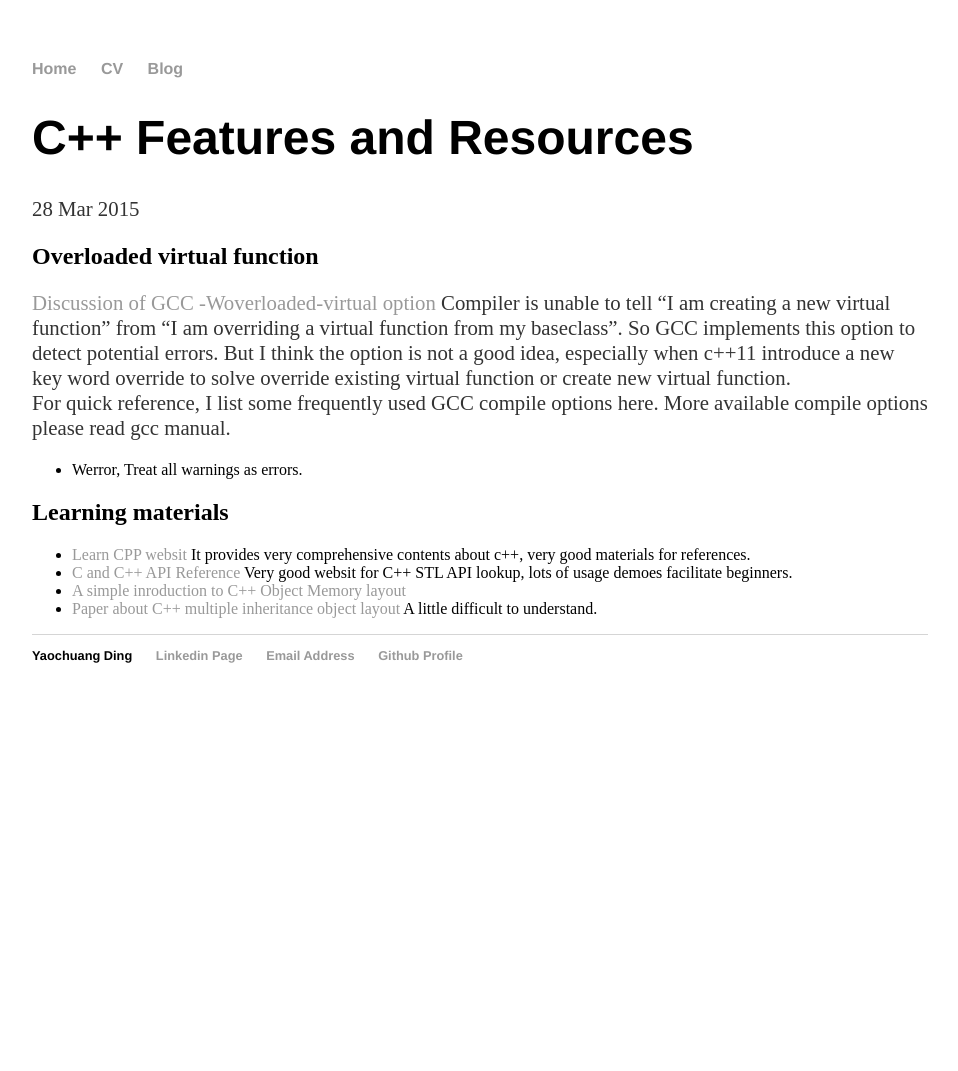
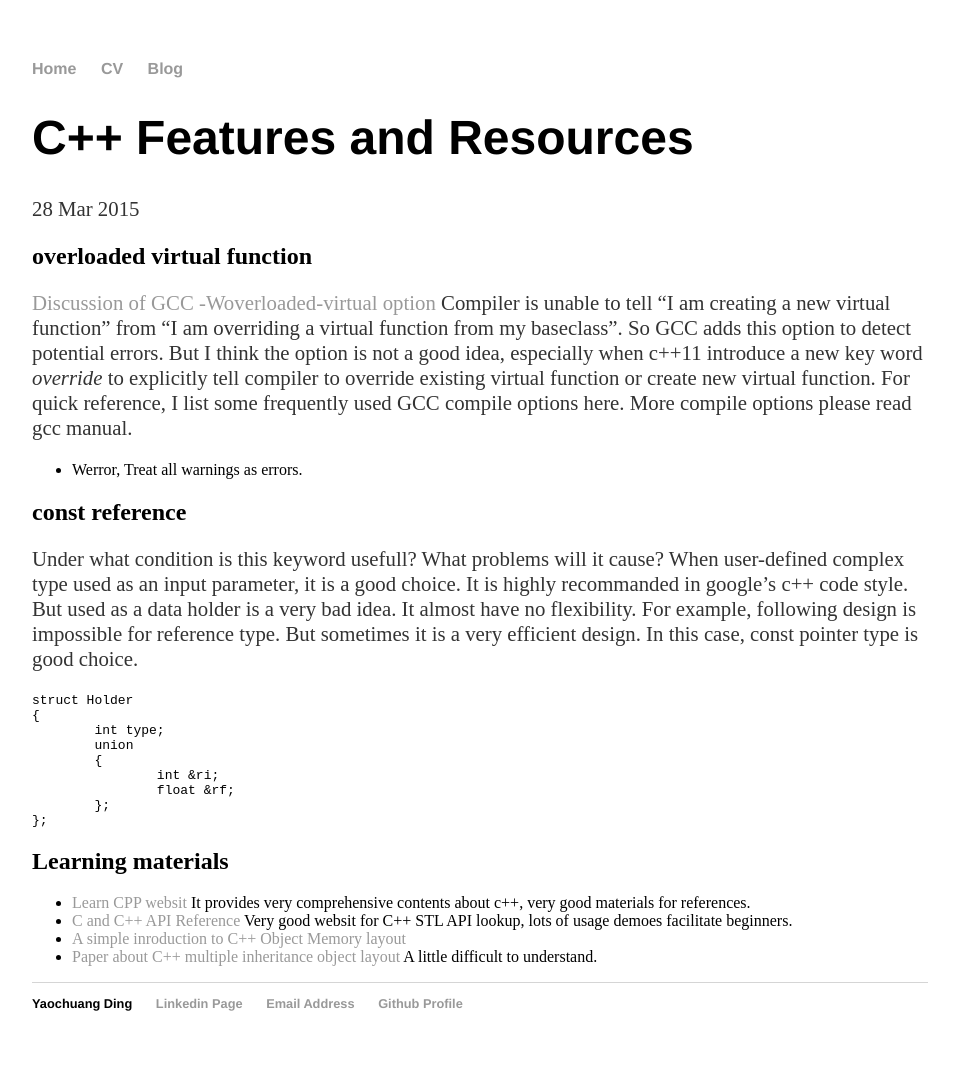
Before and after one commit to ychding11/ychding11.github.io, a Jekyll site: the page built from _posts/2015-03-28-Languages-Resources.md, in a window 1280 px wide. Shown: the whole page, without its empty margins (160-1118 px from the left). Built offline with Jekyll 4.4.1, drawn with Linux system fonts in a browser that asks for light colours; before the commit the page ends 900 px from its top, so only the background shows below that.

Commit message:
add plan and improve

````diff
--- a/_posts/2015-03-28-Languages-Resources.md
+++ b/_posts/2015-03-28-Languages-Resources.md
@@ -4,14 +4,39 @@ title: "C++ Features and Resources"
 date: 2015-03-28
 ---
 
-## Overloaded virtual function
-[Discussion of GCC -Woverloaded-virtual option](https://gcc.gnu.org/ml/gcc/1999-02n/msg00180.html)  Compiler is unable to tell
-"I am creating a new virtual function" from "I am overriding a virtual function from my baseclass". So GCC implements this option
-to detect potential errors. But I think the option is not a good idea, especially when c++11 introduce a new key word override to solve
-override existing virtual function or create new virtual function.
-For quick reference, I list some frequently used GCC compile options here. More available compile options please read gcc manual.
+## overloaded virtual function
+[Discussion of GCC -Woverloaded-virtual option](https://gcc.gnu.org/ml/gcc/1999-02n/msg00180.html)
+Compiler is unable to tell "I am creating a new virtual function" from
+"I am overriding a virtual function from my baseclass". So GCC adds this option
+to detect potential errors. But I think the option is not a good idea, especially
+when c++11 introduce a new key word *override* to explicitly tell compiler to
+override existing virtual function or create new virtual function. For quick
+reference, I list some frequently used GCC compile options here. More compile
+options please read gcc manual.
 
 - Werror, Treat all warnings as errors.
+
+## const reference
+Under what condition is this keyword usefull? What problems will it cause?
+When user-defined complex type used as an input parameter, it is a good choice.
+It is highly recommanded in google's c++ code style.
+But used as a data holder is a very bad idea. It almost have no flexibility.
+For example, following design is impossible for reference type. But sometimes
+it is a very efficient design. In this case, const pointer type is good choice.
+
+```
+struct Holder
+{
+	int type;
+	union
+	{
+		int &ri;
+		float &rf;
+	};
+};
+```
+
+
 
 ## Learning materials
 - [Learn CPP websit](http://www.learncpp.com/) It provides very comprehensive contents about c++, very good materials for references.
````
Also changed, not shown: _posts/2015-03-12-Linux-Debug-summary.md (+18 -10 lines), _posts/2015-03-21-Questions.md (+8 -0 lines), _posts/2015-03-23-Graphics-Resources.md (+16 -9 lines), _posts/2015-04-10-Digital-Image-Processing.md (added, +7 -0 lines).
